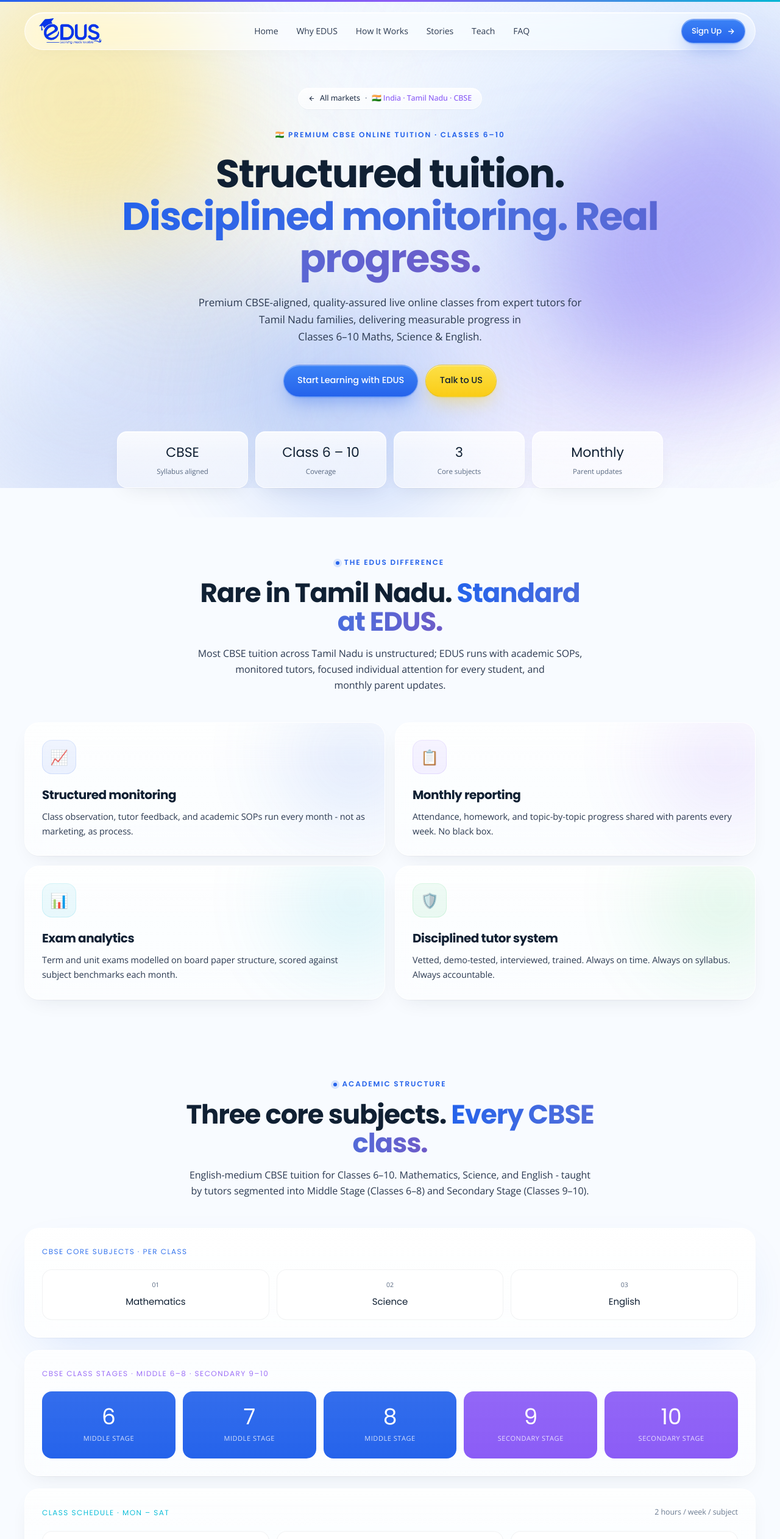
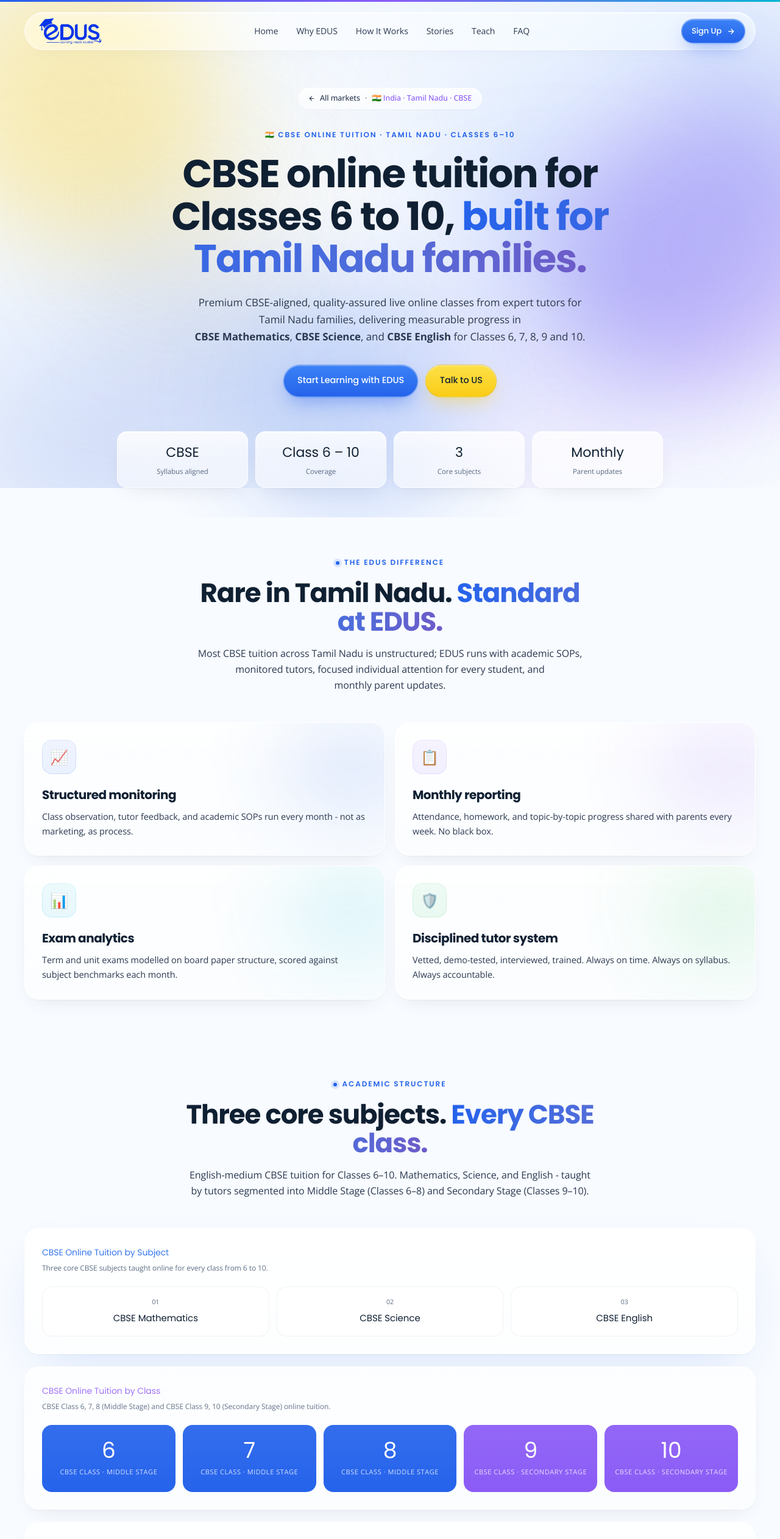
Before and after one commit to edustutor/edusmainwebsite, a Next.js app: page /in in a window 1280 px wide. Shown: the top 2523 px of the page at 61% size. Built offline with nearby package versions, Linux system fonts and the light colour scheme.

Commit message:
feat: Enhance metadata and improve component structures for better SEO and clarity across various tuition pages

```diff
--- a/app/in/page.tsx
+++ b/app/in/page.tsx
@@ -10,6 +10,24 @@
   description:
     "Premium structured online CBSE tuition for Classes 6–10 in English medium. Mathematics, Science, and English with monthly parent reports and exam analytics.",
   alternates: { canonical: "/in" },
+  keywords: [
+    "CBSE online tuition for Classes 6 to 10",
+    "CBSE online tuition Tamil Nadu",
+    "CBSE Class 6 online tuition",
+    "CBSE Class 7 online tuition",
+    "CBSE Class 8 online tuition",
+    "CBSE Class 9 online tuition",
+    "CBSE Class 10 online tuition",
+    "CBSE Mathematics online tuition",
+    "CBSE Science online tuition",
+    "CBSE English online tuition",
+    "CBSE Middle Stage online tuition",
+    "CBSE Secondary Stage online tuition",
+    "online tuition Tamil Nadu",
+    "online tuition for CBSE students",
+    "English medium CBSE online tuition",
+    "live online CBSE classes India",
+  ],
 };
 
 export default function IndiaPage() {
--- a/app/sl/page.tsx
+++ b/app/sl/page.tsx
@@ -11,6 +11,29 @@
   description:
     "Live online classes for Grade 1 to A/L, Cambridge & Edexcel, in Sinhala, Tamil, and English medium. Group and individual tuition with expert tutors.",
   alternates: { canonical: "/sl" },
+  keywords: [
+    "online tuition Sri Lanka",
+    "Sri Lanka online tuition",
+    "online classes Sri Lanka",
+    "Sinhala medium online tuition",
+    "Tamil medium online tuition",
+    "English medium online tuition Sri Lanka",
+    "Cambridge online tuition Sri Lanka",
+    "Edexcel online tuition Sri Lanka",
+    "G.C.E A/L online tuition",
+    "G.C.E O/L online tuition",
+    "Combined Maths online tuition",
+    "Physics online tuition Sri Lanka",
+    "Chemistry online tuition Sri Lanka",
+    "Biology online tuition Sri Lanka",
+    "ICT online tuition Sri Lanka",
+    "Mathematics online tuition Sri Lanka",
+    "English online tuition Sri Lanka",
+    "online tutors Sri Lanka",
+    "Grade 6 online classes Sri Lanka",
+    "Grade 10 online classes Sri Lanka",
+    "Grade 11 online classes Sri Lanka",
+  ],
 };
 
 export default function SriLankaPage() {
--- a/components/markets/global/GlSubjects.tsx
+++ b/components/markets/global/GlSubjects.tsx
@@ -56,9 +56,12 @@
               >
                 {s.icon}
               </span>
-              <p className="font-[family-name:var(--font-display)] font-700 text-[12px] text-[#102033] leading-tight truncate">
+              <h3
+                className="font-[family-name:var(--font-display)] font-700 text-[12px] text-[#102033] leading-tight truncate"
+                aria-label={`Online ${s.name} tutor`}
+              >
                 {s.name}
-              </p>
+              </h3>
             </m.div>
           ))}
         </m.div>
--- a/components/markets/in/InAcademicStructure.tsx
+++ b/components/markets/in/InAcademicStructure.tsx
@@ -19,14 +19,19 @@
         <div className="mt-12 space-y-5">
           {/* Subjects */}
           <div className="glass-strong rounded-[24px] p-7">
-            <p className="font-[family-name:var(--font-display)] font-600 text-[12px] tracking-[0.12em] uppercase text-[#2563EB]">
-              CBSE Core Subjects · per class
+            <h3 className="font-[family-name:var(--font-display)] font-700 text-[14px] text-[#2563EB]">
+              CBSE Online Tuition by Subject
+            </h3>
+            <p className="text-[12px] text-[#5A6A82] mt-1">
+              Three core CBSE subjects taught online for every class from 6 to 10.
             </p>
             <div className="mt-5 grid grid-cols-1 sm:grid-cols-3 gap-3">
               {SUBJECTS.map((s, i) => (
                 <div key={s} className="rounded-2xl bg-white border border-[rgba(16,32,51,0.06)] p-4 text-center">
                   <p className="text-[10.5px] font-mono text-[#5A6A82]">{String(i + 1).padStart(2, "0")}</p>
-                  <p className="font-[family-name:var(--font-display)] font-600 text-[15px] mt-1.5 text-[#102033]">{s}</p>
+                  <h4 className="font-[family-name:var(--font-display)] font-700 text-[15px] mt-1.5 text-[#102033]">
+                    CBSE {s}
+                  </h4>
                 </div>
               ))}
             </div>
@@ -34,8 +39,11 @@
 
           {/* Grade tiers */}
           <div className="glass rounded-[24px] p-7">
-            <p className="font-[family-name:var(--font-display)] font-600 text-[12px] tracking-[0.12em] uppercase text-[#8B5CF6]">
-              CBSE Class Stages · Middle 6–8 · Secondary 9–10
+            <h3 className="font-[family-name:var(--font-display)] font-700 text-[14px] text-[#8B5CF6]">
+              CBSE Online Tuition by Class
+            </h3>
+            <p className="text-[12px] text-[#5A6A82] mt-1">
+              CBSE Class 6, 7, 8 (Middle Stage) and CBSE Class 9, 10 (Secondary Stage) online tuition.
             </p>
             <div className="mt-5 grid grid-cols-5 gap-3">
               {GRADES.map((g) => (
@@ -44,8 +52,13 @@
                   className="rounded-2xl py-6 text-center text-white"
                   style={{ background: `linear-gradient(180deg, ${g.tint}EE, ${g.tint})` }}
                 >
-                  <p className="font-[family-name:var(--font-display)] font-700 text-[36px] leading-none">{g.g}</p>
-                  <p className="text-[11px] uppercase tracking-wider mt-2 opacity-80">{g.tier}</p>
+                  <h4
+                    className="font-[family-name:var(--font-display)] font-700 text-[36px] leading-none"
+                    aria-label={`CBSE Class ${g.g} online tuition`}
+                  >
+                    {g.g}
+                  </h4>
+                  <p className="text-[11px] uppercase tracking-wider mt-2 opacity-80">CBSE Class · {g.tier}</p>
                 </div>
               ))}
             </div>
--- a/components/markets/in/InHero.tsx
+++ b/components/markets/in/InHero.tsx
@@ -25,14 +25,14 @@
         </div>
 
         <div className="mt-8 text-center max-w-4xl mx-auto" data-anim="2">
-          <p className="eyebrow">🇮🇳 Premium CBSE Online Tuition · Classes 6–10</p>
+          <p className="eyebrow">🇮🇳 CBSE Online Tuition · Tamil Nadu · Classes 6–10</p>
           <h1 className="heading mt-5" style={{ fontSize: "var(--fs-hero)" }}>
-            Structured tuition. <em>Disciplined monitoring. Real progress.</em>
+            CBSE online tuition for Classes 6 to 10, <em>built for Tamil Nadu families.</em>
           </h1>
           <p className="text-[#2B3950] text-[17px] mt-6 leading-[1.65] max-w-2xl mx-auto">
             Premium CBSE-aligned, quality-assured live online classes from expert tutors for Tamil Nadu families, delivering measurable progress in
             <br />
-            Classes 6–10 Maths, Science &amp; English.
+            <strong>CBSE Mathematics</strong>, <strong>CBSE Science</strong>, and <strong>CBSE English</strong> for Classes 6, 7, 8, 9 and 10.
           </p>
           <div className="mt-8 flex flex-wrap justify-center gap-3" data-anim="3">
             <a href="https://signup.edustutor.com/" target="_blank" rel="noopener noreferrer" className="btn btn-primary">Start Learning with EDUS</a>
--- a/components/markets/mv/MvIslands.tsx
+++ b/components/markets/mv/MvIslands.tsx
@@ -51,11 +51,14 @@
                 🏝️
               </span>
               <div className="min-w-0">
-                <h3 className="font-[family-name:var(--font-display)] font-700 text-[15px] text-[#102033] leading-tight">
+                <h3
+                  className="font-[family-name:var(--font-display)] font-700 text-[15px] text-[#102033] leading-tight"
+                  aria-label={`Online tuition ${i.name}`}
+                >
                   {i.name}
                 </h3>
                 <p className="text-[12px] uppercase tracking-[0.08em] mt-1 font-[family-name:var(--font-display)] font-600" style={{ color: i.tint }}>
-                  {i.note}
+                  {i.note} · Online Tuition
                 </p>
               </div>
             </m.article>
--- a/components/markets/mv/MvSubjectDetails.tsx
+++ b/components/markets/mv/MvSubjectDetails.tsx
@@ -37,11 +37,14 @@
                   {s.icon}
                 </span>
                 <div className="min-w-0">
-                  <h3 className="font-[family-name:var(--font-display)] font-700 text-[16px] text-[#102033] leading-tight">
-                    {s.short}
+                  <h3
+                    className="font-[family-name:var(--font-display)] font-700 text-[16px] text-[#102033] leading-tight"
+                    aria-label={`IGCSE ${s.short} ${s.code} online tuition Maldives`}
+                  >
+                    IGCSE {s.short}
                   </h3>
                   <p className="text-[11.5px] uppercase tracking-[0.06em] mt-1 font-[family-name:var(--font-display)] font-600" style={{ color: s.tint }}>
-                    Cambridge · {s.code}
+                    Cambridge · {s.code} · Maldives
                   </p>
                 </div>
               </div>
--- a/components/markets/sl/SlCurricula.tsx
+++ b/components/markets/sl/SlCurricula.tsx
@@ -26,8 +26,8 @@
               <div className="flex items-center gap-3">
                 <span className="inline-flex items-center justify-center w-10 h-10 rounded-xl bg-[#EEF6FF] text-[#2563EB]">📘</span>
                 <div>
-                  <p className="font-[family-name:var(--font-display)] font-600 text-[15px] text-[#2563EB]">National Syllabus · Grade 1 – A/L</p>
-                  <p className="text-[12px] text-[#5A6A82] mt-0.5">Sinhala · Tamil · English medium</p>
+                  <h3 className="font-[family-name:var(--font-display)] font-600 text-[15px] text-[#2563EB]">National Syllabus Online Tuition · Grade 1 to A/L</h3>
+                  <p className="text-[12px] text-[#5A6A82] mt-0.5">Sinhala medium · Tamil medium · English medium</p>
                 </div>
               </div>
             </div>
@@ -44,7 +44,7 @@
               <div className="flex items-center gap-3">
                 <span className="inline-flex items-center justify-center w-10 h-10 rounded-xl bg-[#F4EEFF] text-[#8B5CF6]">📗</span>
                 <div>
-                  <p className="font-[family-name:var(--font-display)] font-600 text-[15px] text-[#8B5CF6]">Cambridge & Edexcel · IGCSE / A-Level</p>
+                  <h3 className="font-[family-name:var(--font-display)] font-600 text-[15px] text-[#8B5CF6]">Cambridge IGCSE & Edexcel Online Tuition · A-Level</h3>
                   <p className="text-[12px] text-[#5A6A82] mt-0.5">English medium</p>
                 </div>
               </div>
--- a/components/markets/sl/SlHero.tsx
+++ b/components/markets/sl/SlHero.tsx
@@ -25,13 +25,15 @@
         </div>
 
         <div className="mt-8 text-center max-w-4xl mx-auto" data-anim="2">
-          <p className="eyebrow">🇱🇰 Sri Lanka · Flagship Market</p>
+          <p className="eyebrow">🇱🇰 Sri Lanka · National Syllabus · Cambridge & Edexcel</p>
           <h1 className="heading mt-5" style={{ fontSize: "var(--fs-hero)" }}>
-            Quality online learning, <em>built for Sri Lankan Students.</em>
+            Quality Online tuition in Sri Lanka, <em>built for every student.</em>
           </h1>
           <p className="text-[#2B3950] text-[17px] mt-6 leading-[1.65] max-w-2xl mx-auto">
             Top-notch online tutoring from qualified tutors at the comfort of your home.
-            Grade 1 to A/L, in Sinhala, Tamil & English medium.
+            Grade 1 to G.C.E A/L. National Syllabus, Cambridge IGCSE and Edexcel,
+            in <strong>Sinhala medium</strong>, <strong>Tamil medium</strong>,
+            and <strong>English medium</strong>.
           </p>
           <div className="mt-8 flex flex-wrap justify-center gap-3" data-anim="3">
             <a href="https://signup.edustutor.com/" target="_blank" rel="noopener noreferrer" className="btn btn-primary">Start Enrolment</a>
```
